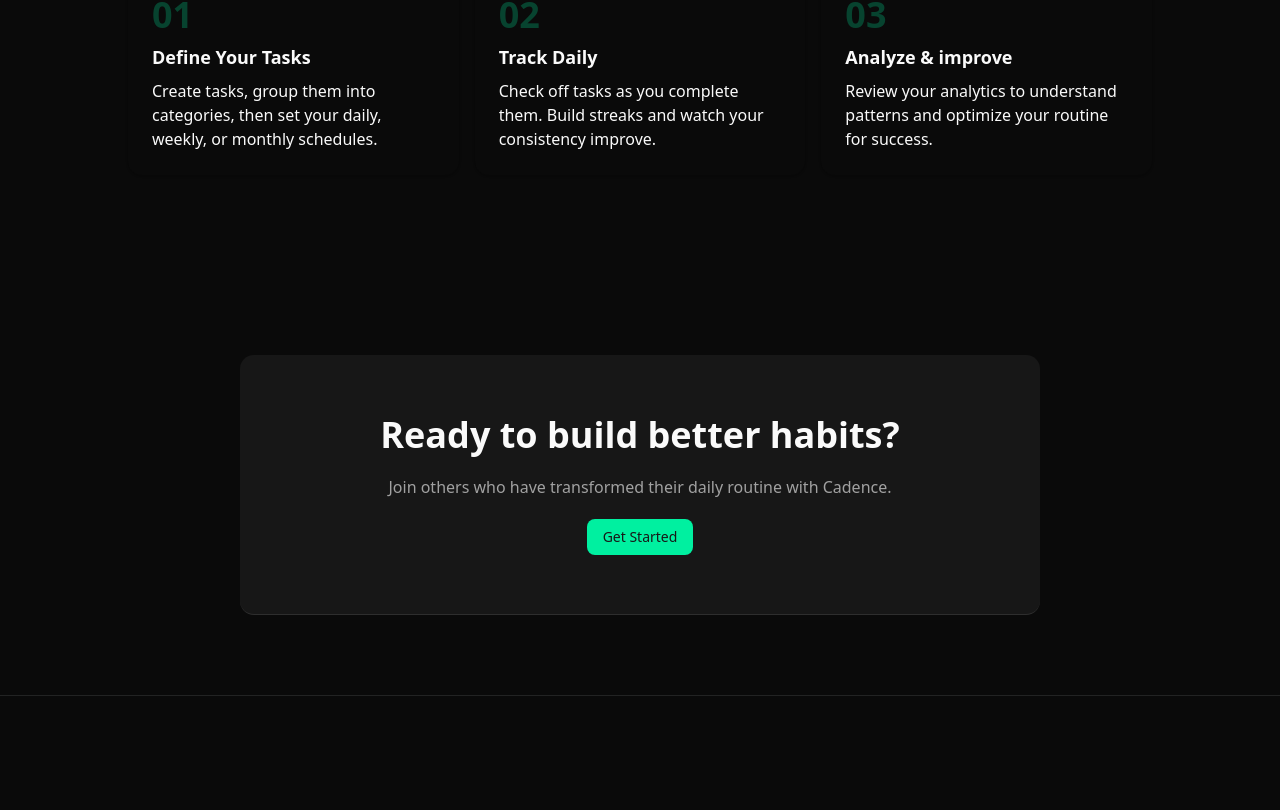
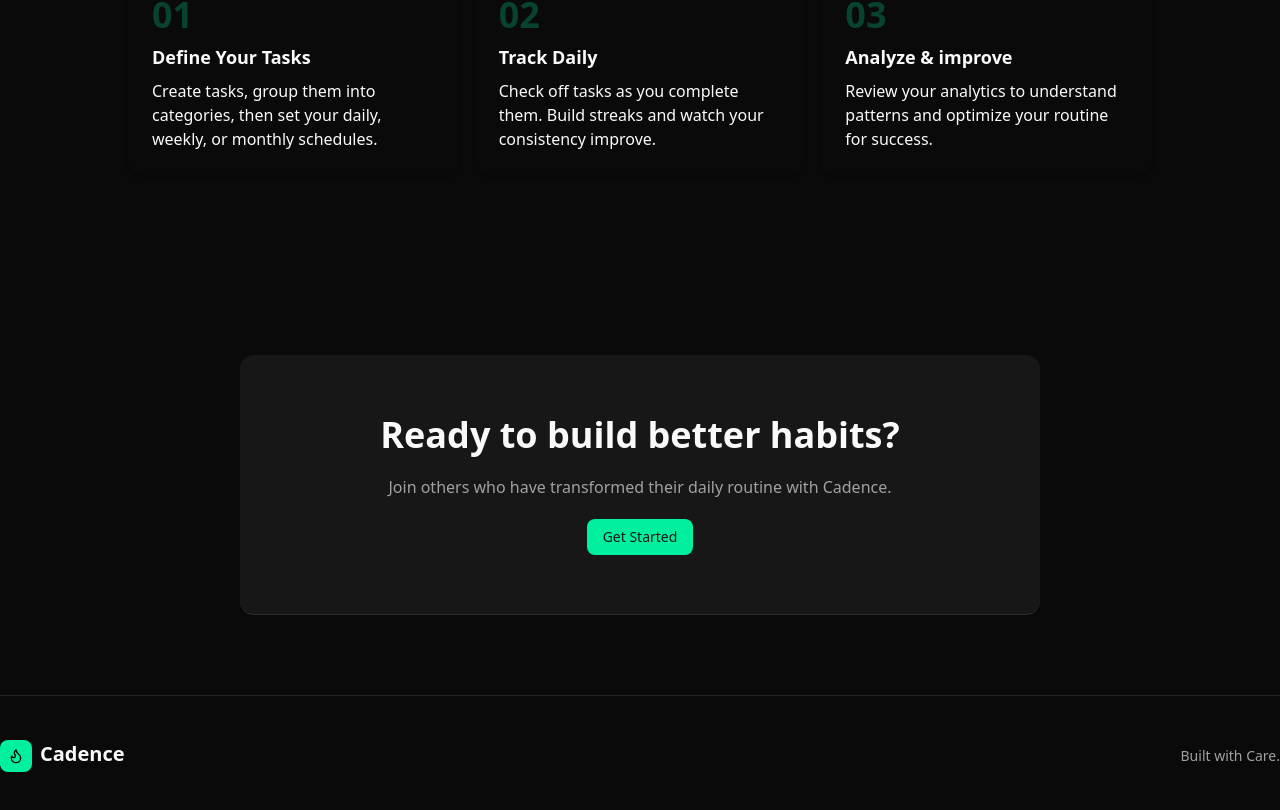
Before and after one commit to taddmtii/Cadence, a Next.js app in the folder cadence-frontend/: page / in a window 1280 px wide. Shown: the part 1317-2127 px from the top of the page. Before the commit the page ends 2013 px from the top, so only its background shows below. Built offline with nearby package versions, Linux system fonts and the light colour scheme.

Commit message:
landing page basically complete

```diff
--- a/cadence-frontend/app/globals.css
+++ b/cadence-frontend/app/globals.css
@@ -119,6 +119,7 @@
   * {
     @apply border-border outline-ring/50;
   }
+
   body {
     @apply bg-background text-foreground;
   }
--- a/cadence-frontend/app/page.tsx
+++ b/cadence-frontend/app/page.tsx
@@ -153,10 +153,23 @@ export default function WelcomePage() {
           </section>
 
           {/*Footer*/}
-
+          <footer>
+            <div className="flex w-screen mx-auto justify-between h-30 items-center max-w-7xl">
+              <div className="flex gap-2">
+                <div className="flex justify-center items-center rounded-md h-8 w-8 bg-[#00f0a0]">
+                  <Flame className="h-4 w-4" color="black" />
+                </div>
+                <div className="text-xl font-bold">
+                  Cadence
+                </div>
+              </div>
+              <div className="flex">
+                <p className="text-muted-foreground text-sm">Built with Care.</p>
+              </div>
+            </div>
+          </footer>
         </div>
       </div>
-
     </>
   );
 }
```
